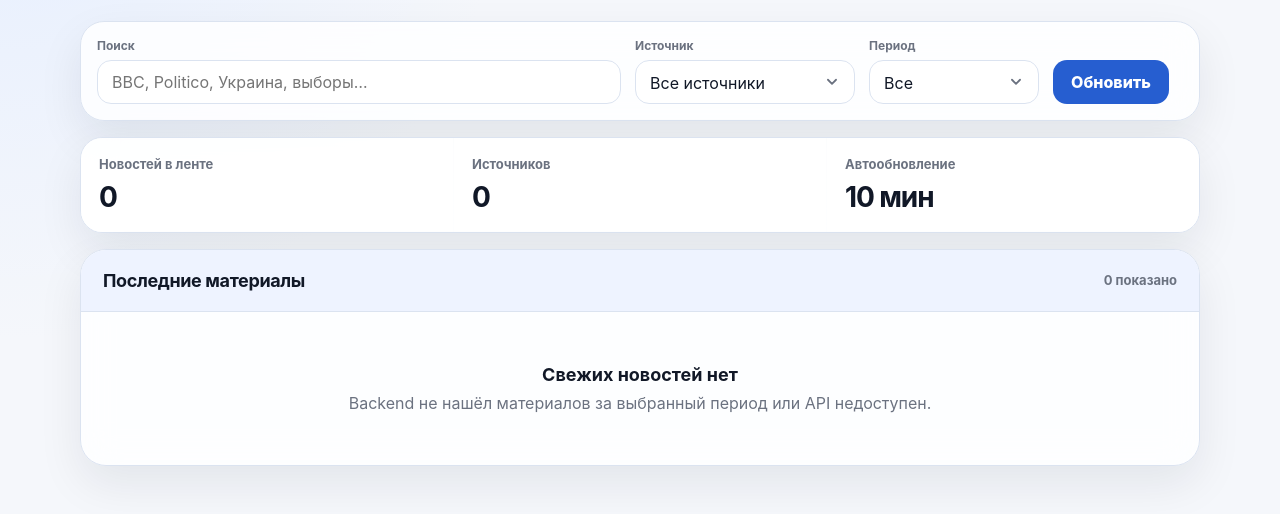
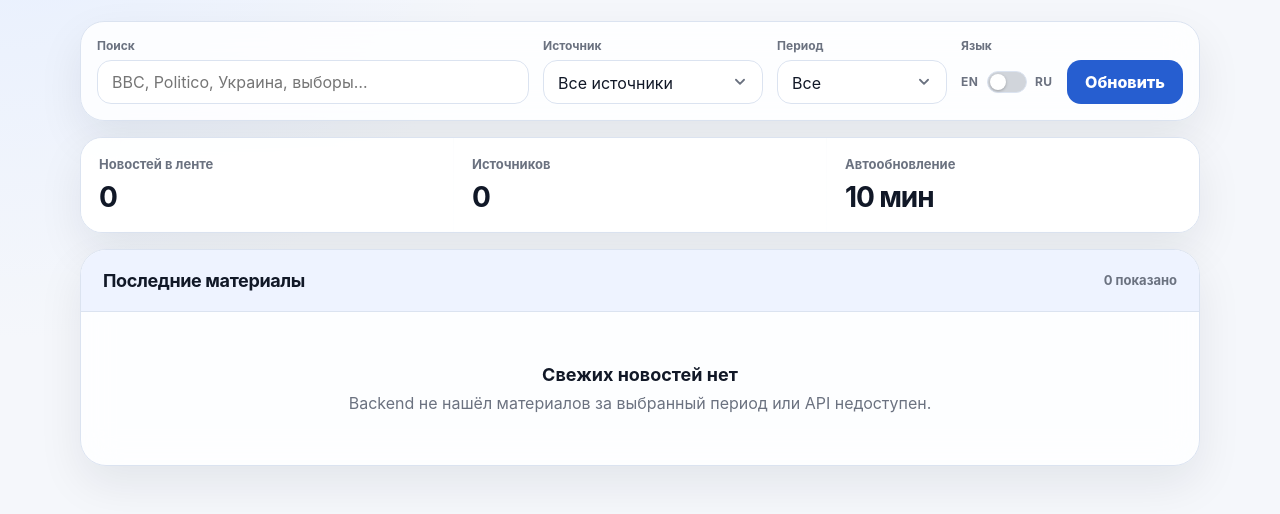
Before and after one commit to khlshvsky/eu-news-dashboard, a website: page index.html in a window 1280 px wide. Shown: the part 172-686 px from the top of the page. Drawn offline with Linux system fonts and the light colour scheme; no server answers.

Commit message:
index.html

```diff
--- a/index.html
+++ b/index.html
@@ -48,6 +48,18 @@
         </select>
       </label>
 
+      <div class="toggle-box">
+        <span>Язык</span>
+        <label class="translate-toggle" title="Перевести заголовки на русский">
+          <span class="toggle-lang">EN</span>
+          <input type="checkbox" id="translateToggle" />
+          <span class="toggle-track">
+            <span class="toggle-thumb"></span>
+          </span>
+          <span class="toggle-lang">RU</span>
+        </label>
+      </div>
+
       <button id="refreshBtn" class="refresh-btn" type="button">Обновить</button>
     </section>
 
```
